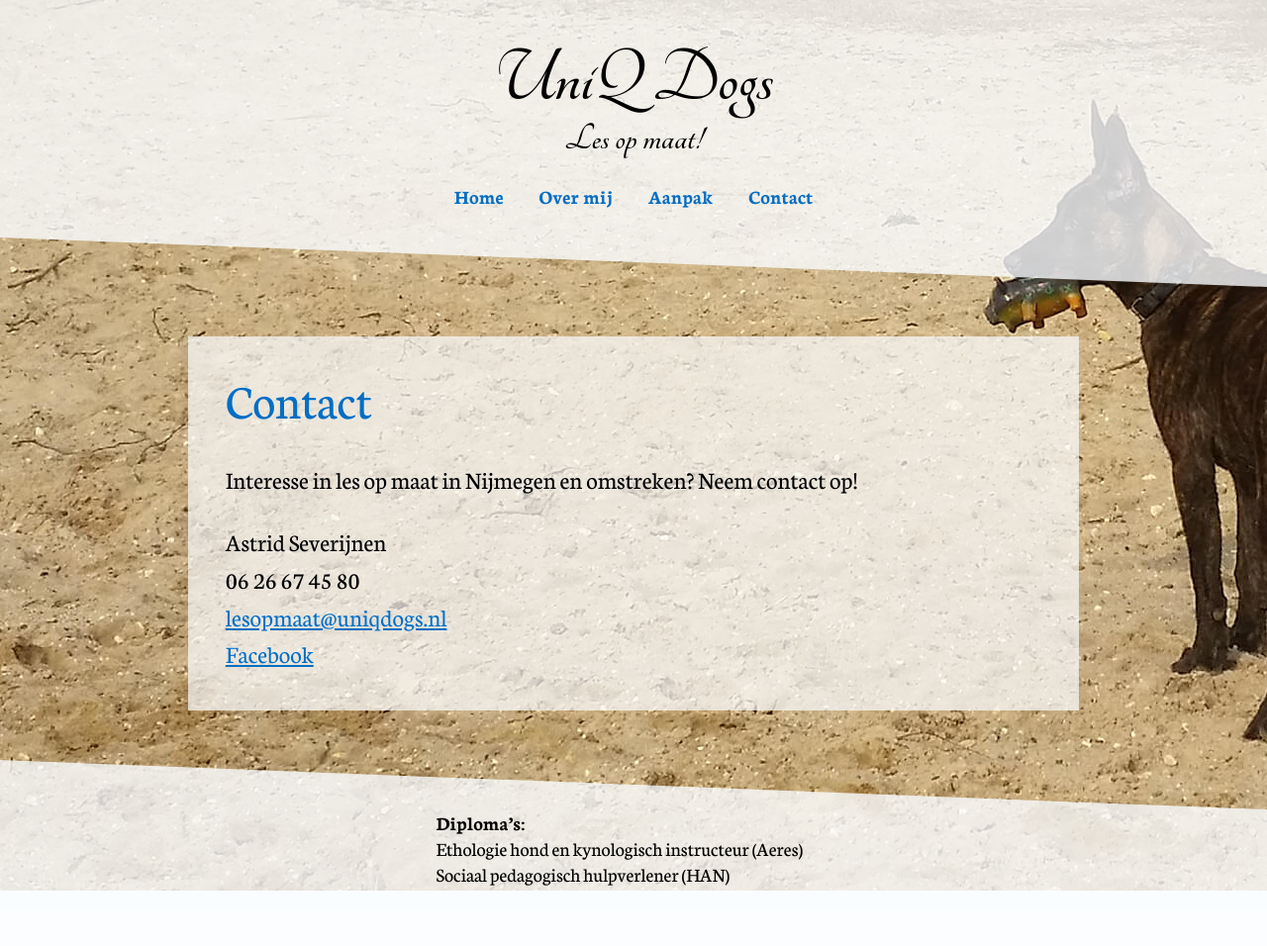
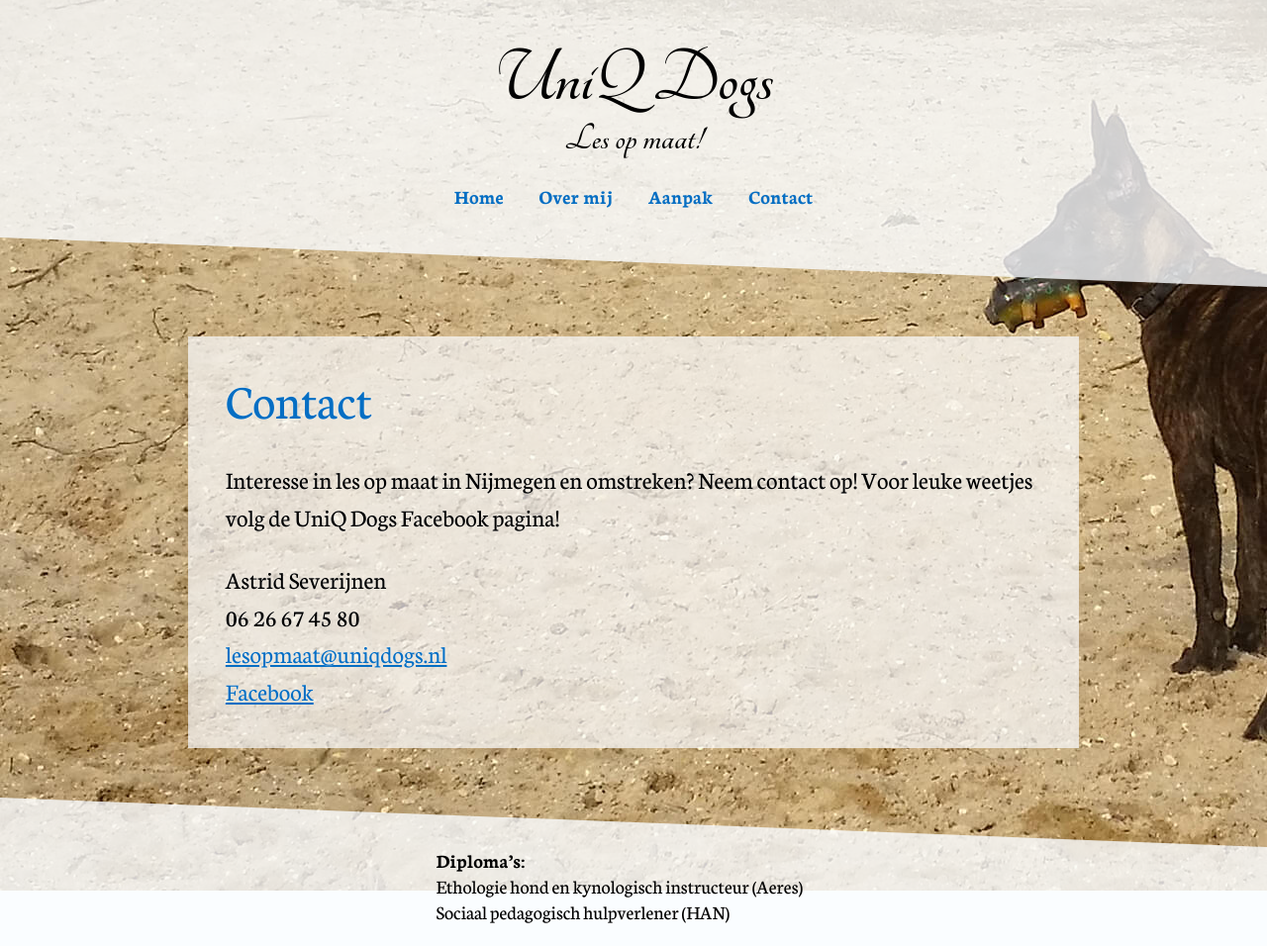
Before and after one commit to UniQdogs/info, a Jekyll site: the page built from pages/contact.md, in a window 1280 px wide. Shown: the whole page at 99% size. Built offline with Jekyll 4.4.1, drawn with Linux system fonts in a browser that asks for light colours; nearby versions of some CDN libraries; before the commit the page ends 918 px from its top, so only the background shows below that.

Commit message:
Update contact.md

```diff
--- a/pages/contact.md
+++ b/pages/contact.md
@@ -7,6 +7,7 @@ background: /assets/background4.jpg
 # Contact
 
 Interesse in les op maat in Nijmegen en omstreken? Neem contact op!
+Voor leuke weetjes volg de UniQ Dogs Facebook pagina!
 
 <address>
     <p>Astrid Severijnen</p>
```
